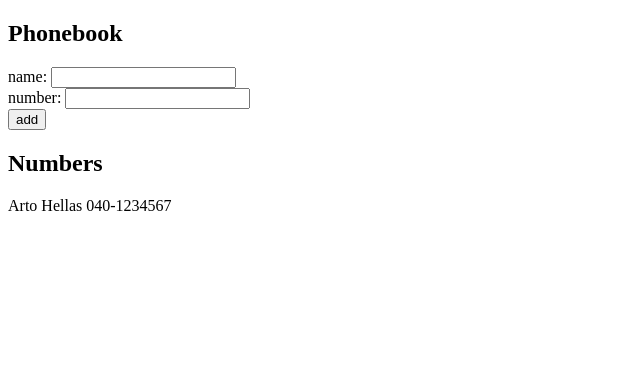
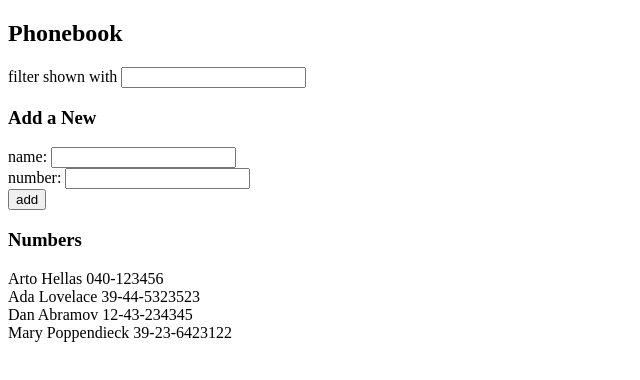
Before and after one commit to RebekkalPangras/FSO2023-Full-Stack-Open-2023, a React (Vite) app in the folder part2/phonebook/: page / in a window 1280 px wide. Shown: the top 380 px of the page, without its empty margins (0-640 px from the left). Built offline with nearby package versions, Linux system fonts and the light colour scheme.

Commit message:
Implement filter by name ex-2.9

```diff
--- a/part2/phonebook/src/App.jsx
+++ b/part2/phonebook/src/App.jsx
@@ -2,10 +2,16 @@
 
 const App = () => {
   const [persons, setPersons] = useState([
-    { name: 'Arto Hellas', number: '040-1234567' }
+    { name: 'Arto Hellas', number: '040-123456', id: 1 },
+    { name: 'Ada Lovelace', number: '39-44-5323523', id: 2 },
+    { name: 'Dan Abramov', number: '12-43-234345', id: 3 },
+    { name: 'Mary Poppendieck', number: '39-23-6423122', id: 4 }
   ])
+
   const [newName, setNewName] = useState('')
   const [newNumber, setNewNumber] = useState('')
+  const [filterValue, setFilter] = useState('')
+  const [filteredPersons, setFilteredPersons] = useState(persons)
 
   const handleSubmit = (event) => {
     event.preventDefault()
@@ -18,9 +24,19 @@
 
   const handleNumberInput = (event) => setNewNumber(event.target.value)
 
+  const handleFilter = (event) => {
+    let filterValue = event.target.value
+    setFilter(filterValue)
+    filterValue !== '' ? setFilteredPersons(persons.filter(person => person.name.toLowerCase().includes(filterValue.toLowerCase()))) : setFilteredPersons(persons)
+  }
+
   return (
     <div>
       <h2>Phonebook</h2>
+      <div>
+        filter shown with <input value={filterValue} onChange={handleFilter} />
+      </div>
+      <h3>Add a New</h3>
       <form>
         <div>
           name: <input value={newName} onChange={handleNameInput} />
@@ -32,8 +48,8 @@
           <button type="submit" onClick={handleSubmit}>add</button>
         </div>
       </form>
-      <h2>Numbers</h2>
-      {persons.map(person => <div key={person.name}>{person.name} {person.number}</div>)}
+      <h3>Numbers</h3>
+      {filteredPersons.map(person => <div key={person.id}>{person.name} {person.number}</div>)}
     </div>
   )
 }
```
